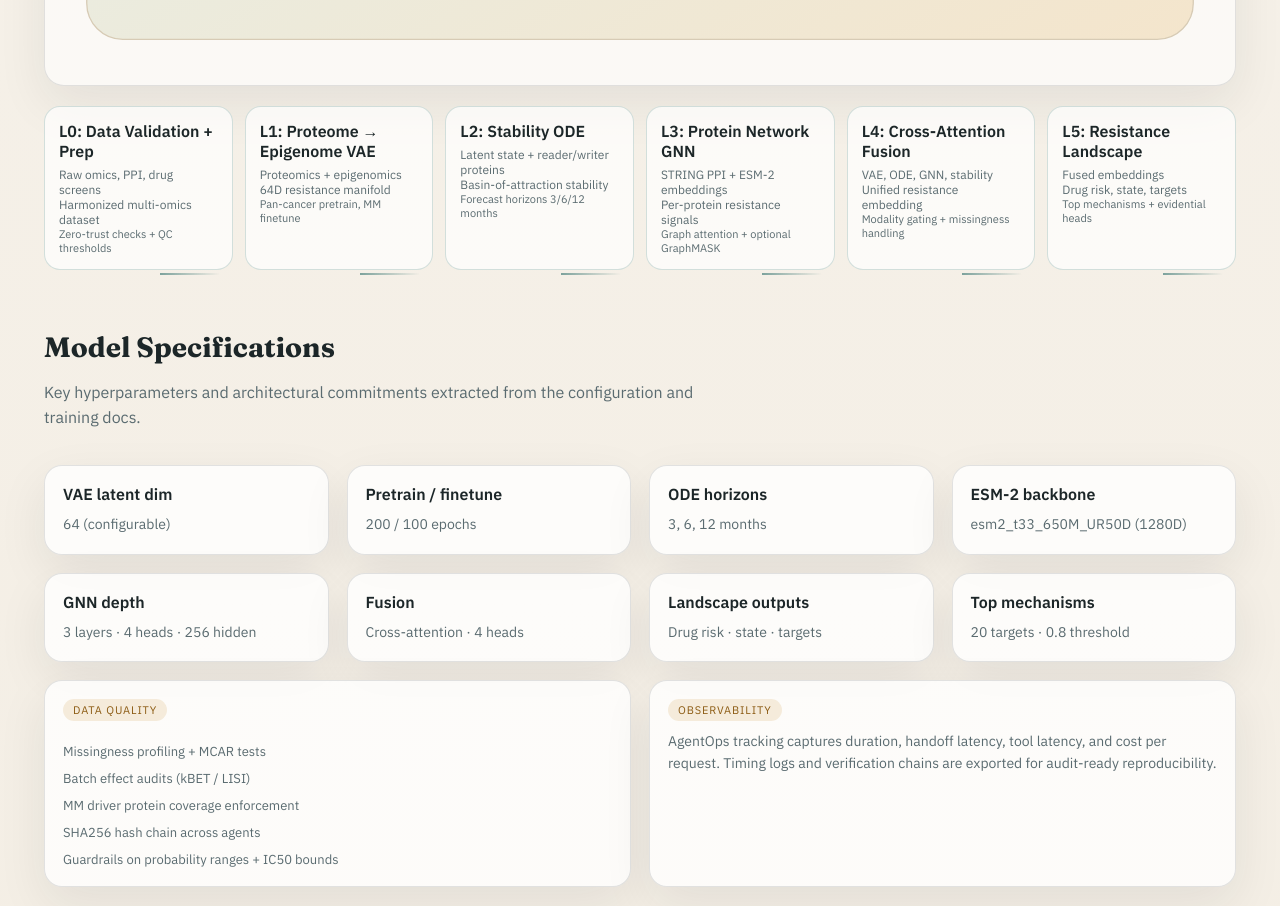
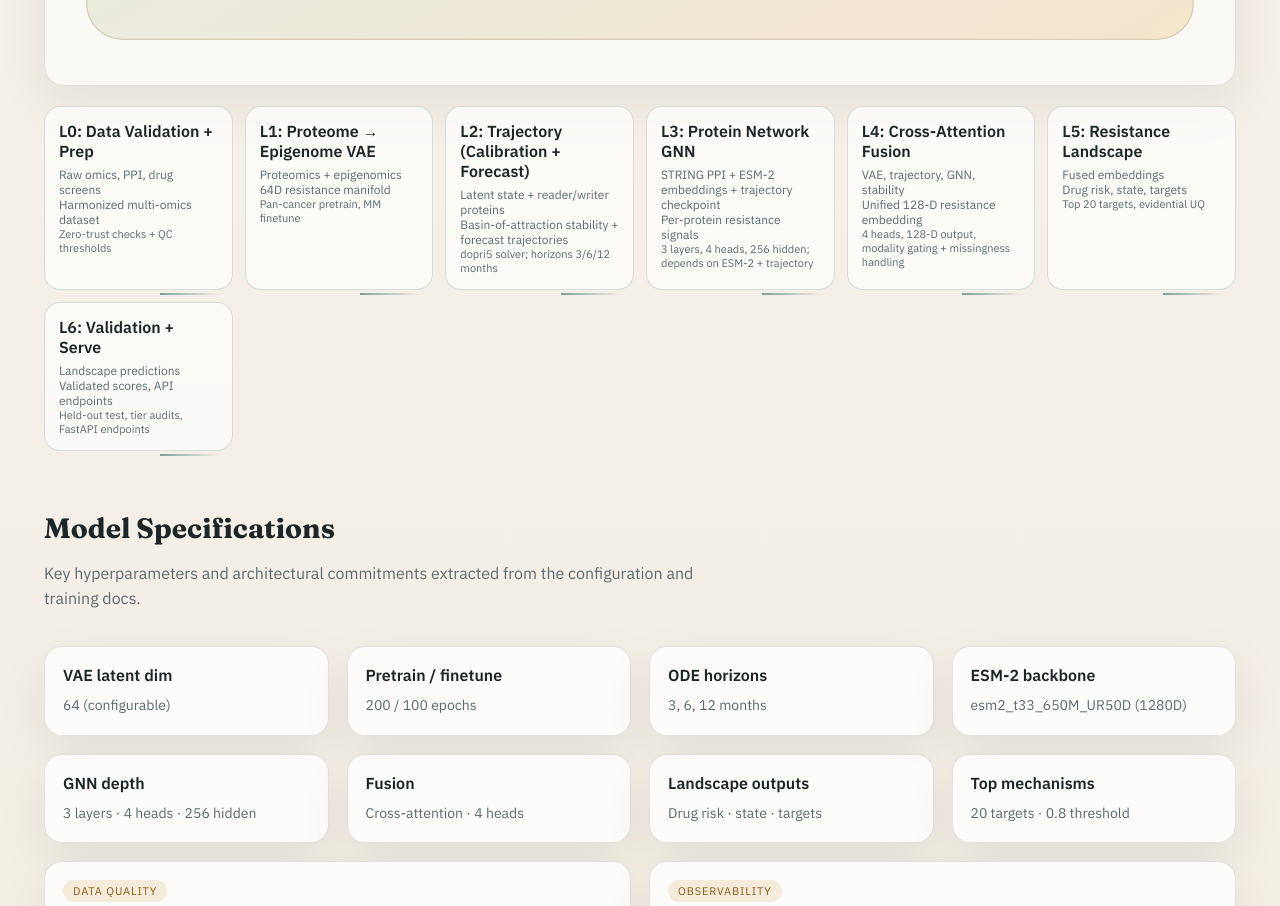
Before and after one commit to Abhignya-Jagathpally/dashboard, a React (Vite) app: page /#/ in a window 1280 px wide. Shown: the part 1580-2486 px from the top of the page. Built offline with nearby package versions, Linux system fonts and the light colour scheme.

Commit message:
Update pipeline.js with new layer details

```diff
--- a/src/data/pipeline.js
+++ b/src/data/pipeline.js
@@ -20,26 +20,26 @@ export const pipelineStages = [
   {
     id: 'L2',
     layer: 'L2',
-    name: 'Stability ODE',
+    name: 'Trajectory (Calibration + Forecast)',
     inputs: 'Latent state + reader/writer proteins',
-    outputs: 'Basin-of-attraction stability',
-    notes: 'Forecast horizons 3/6/12 months',
+    outputs: 'Basin-of-attraction stability + forecast trajectories',
+    notes: 'dopri5 solver; horizons 3/6/12 months',
   },
   {
     id: 'L3',
     layer: 'L3',
     name: 'Protein Network GNN',
-    inputs: 'STRING PPI + ESM-2 embeddings',
+    inputs: 'STRING PPI + ESM-2 embeddings + trajectory checkpoint',
     outputs: 'Per-protein resistance signals',
-    notes: 'Graph attention + optional GraphMASK',
+    notes: '3 layers, 4 heads, 256 hidden; depends on ESM-2 + trajectory',
   },
   {
     id: 'L4',
     layer: 'L4',
     name: 'Cross-Attention Fusion',
-    inputs: 'VAE, ODE, GNN, stability',
-    outputs: 'Unified resistance embedding',
-    notes: 'Modality gating + missingness handling',
+    inputs: 'VAE, trajectory, GNN, stability',
+    outputs: 'Unified 128-D resistance embedding',
+    notes: '4 heads, 128-D output, modality gating + missingness handling',
   },
   {
     id: 'L5',
@@ -47,6 +47,14 @@ export const pipelineStages = [
     name: 'Resistance Landscape',
     inputs: 'Fused embeddings',
     outputs: 'Drug risk, state, targets',
-    notes: 'Top mechanisms + evidential heads',
+    notes: 'Top 20 targets, evidential UQ',
+  },
+  {
+    id: 'L6',
+    layer: 'L6',
+    name: 'Validation + Serve',
+    inputs: 'Landscape predictions',
+    outputs: 'Validated scores, API endpoints',
+    notes: 'Held-out test, tier audits, FastAPI endpoints',
   },
 ];
```
